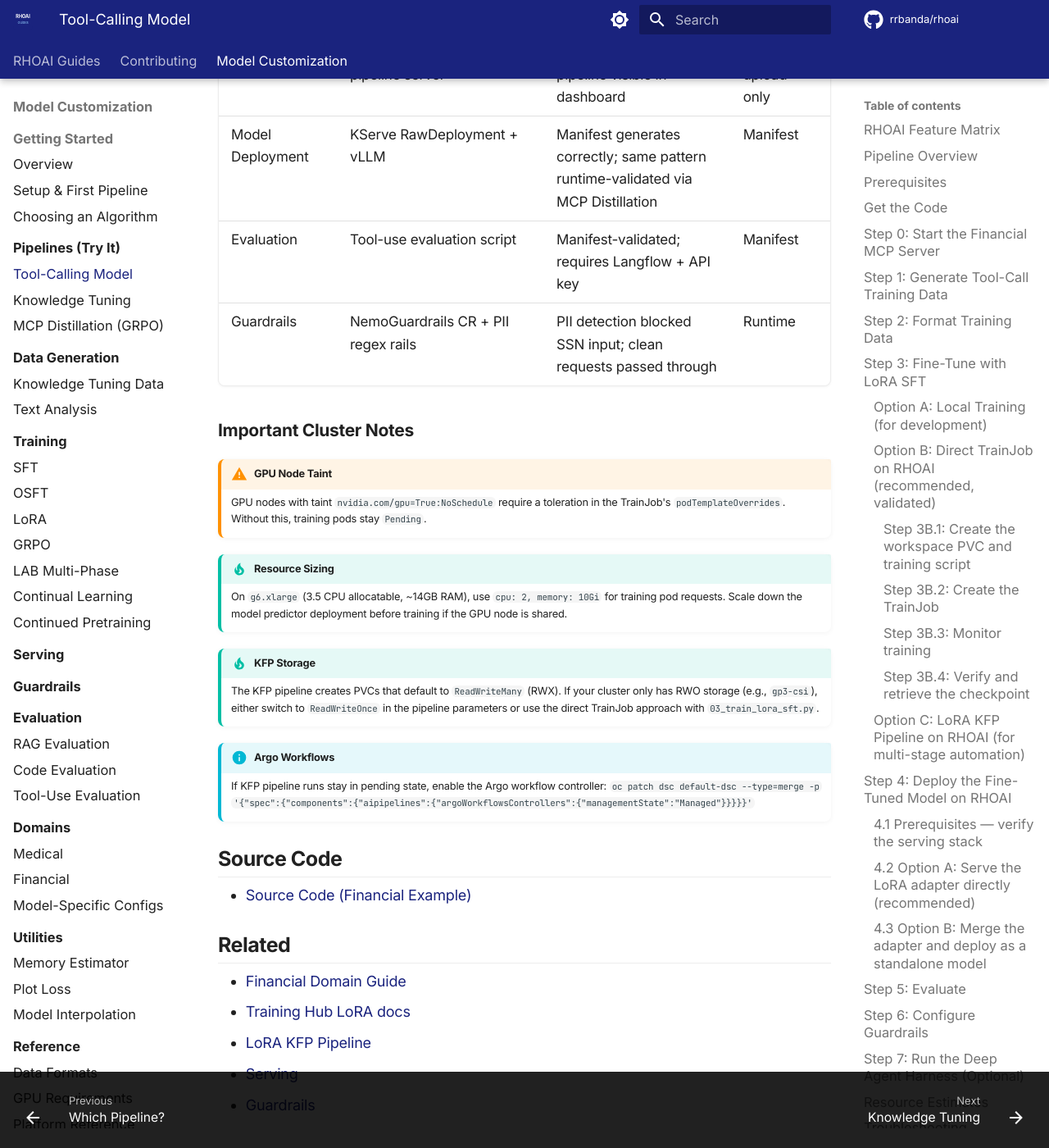
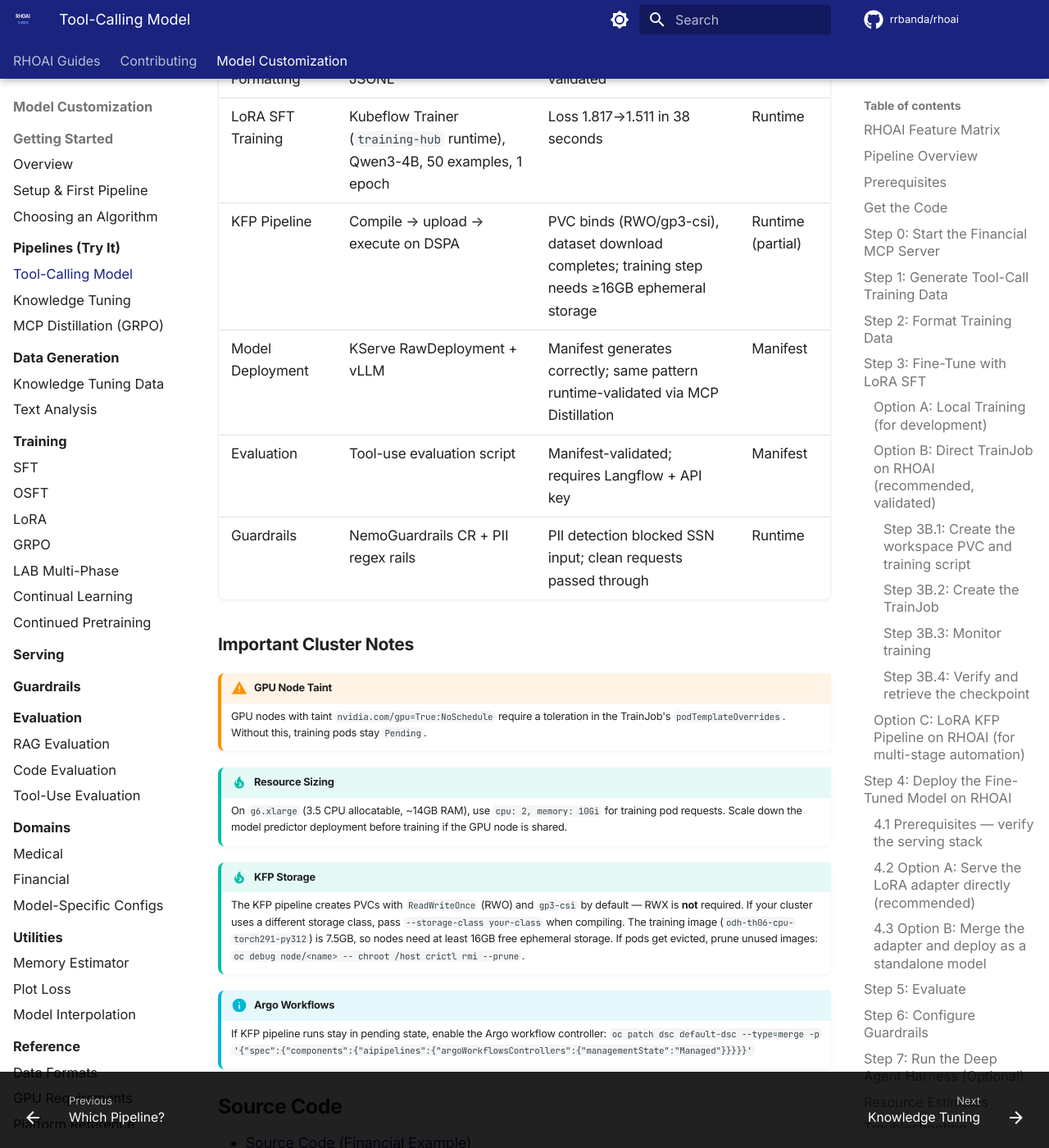
Before and after one commit to rrbanda/rhoai, an MkDocs documentation site: the page built from docs/end-to-end/tool-calling-financial.md, in a window 1280 px wide and 1400 px high, scrolled down 17519 px. Shown: the whole window at 82% size. Built offline with MkDocs 1.6.1 and Material for MkDocs 9.7.7, drawn with Linux system fonts in a browser that asks for light colours; comment, search, counter and statistics services are not loaded; some of the changed text lies outside the part shown.

Commit message:
fix: KFP pipeline uses RWO/gp3-csi, not RWX — update docs and script
The upstream pipelines-components LoRA pipeline already uses
ReadWriteOnce with gp3-csi. Updated script defaults from nfs-csi
to gp3-csi, removed all RWX disclaimers from docs/README, and
added ephemeral storage guidance (nodes need ≥16GB free for the
7.5GB training image). Validation table updated to reflect
runtime-partial status (upload + dataset download confirmed).

````diff
--- a/docs/end-to-end/tool-calling-financial.md
+++ b/docs/end-to-end/tool-calling-financial.md
@@ -175,7 +175,7 @@
 
 ### Option B: Direct TrainJob on RHOAI (recommended, validated)
 
-This approach creates a Kubeflow `TrainJob` custom resource that uses the `training-hub` ClusterTrainingRuntime. It runs directly on the GPU node with no pipeline server or RWX storage required.
+This approach creates a Kubeflow `TrainJob` custom resource that uses the `training-hub` ClusterTrainingRuntime. It runs directly on the GPU node with no pipeline server required.
 
 **Prerequisite:** The `trainer` component must be enabled in your DataScienceCluster, and the `training-hub` ClusterTrainingRuntime must exist:
 
@@ -396,7 +396,7 @@
 The KFP pipeline wraps the same LoRA SFT algorithm in a four-stage automated pipeline. Use this when you need automatic dataset download, evaluation, and model registry as a repeatable workflow.
 
 !!! info "Validation status"
-    The KFP pipeline was successfully compiled and uploaded to the DSPA pipeline server on RHOAI 3.4.2. Pipeline **execution** was not tested due to RWX storage class requirements (the test cluster only has RWO/gp3-csi). The training logic inside the pipeline is the same `training-hub` LoRA SFT that was runtime-validated via direct TrainJob (Option B).
+    The KFP pipeline was compiled, uploaded to the DSPA pipeline server, and executed on RHOAI 3.4.2. The pipeline uses **RWO** storage (`gp3-csi`) — RWX is not required. Dataset download completed successfully. The training step requires nodes with sufficient ephemeral storage (~16GB free) for the 7.5GB training image (`odh-th06-cpu-torch291-py312`). The training logic inside the pipeline is the same `training-hub` LoRA SFT that was runtime-validated via direct TrainJob (Option B).
 
 ```bash
 # Compile the pipeline YAML
@@ -432,7 +432,8 @@
 - `dashboard`, `trainer`, `aipipelines` components enabled in RHOAI
 - `argoWorkflowsControllers` set to `Managed` in the DataScienceCluster
 - Pipeline server (DSPA) running in your namespace
-- RWX storage class (default: `nfs-csi`), or switch to RWO (see [cluster notes](#important-cluster-notes))
+- Storage class with `ReadWriteOnce` support (default: `gp3-csi`); RWX is **not** required
+- Nodes with at least 16GB free ephemeral storage (the training image is 7.5GB)
 - `kubernetes-credentials` secret with cluster API access
 
 Create the required secret:
@@ -691,8 +692,9 @@
 | "MCP Server Distillation flow not found" | `pip install sdg-hub[dev]` |
 | "CUDA out of memory during training" | Enable QLoRA: `--load-in-4bit` (default), or reduce `--max-seq-len` |
 | "Tool call parser error" during inference | Verify `--tool-call-parser` matches model (`hermes` for Qwen3) |
-| KFP pipeline: "storageclass not found" | Set `--storage-class` to your cluster's RWX class |
-| KFP pipeline: "kubernetes-credentials not found" | Create the secret (see Step 3B prerequisites) |
+| KFP pipeline: "storageclass not found" | Set `--storage-class` to your cluster's storage class (default: `gp3-csi`) |
+| KFP pipeline: "kubernetes-credentials not found" | Create the secret (see Step 3C prerequisites) |
+| KFP pipeline: pod evicted (ephemeral-storage) | The training image is 7.5GB; nodes need ≥16GB free ephemeral storage. Prune unused images: `oc debug node/<name> -- chroot /host crictl rmi --prune` |
 
 ## Validated on RHOAI
 
@@ -705,7 +707,7 @@
 | SDG Hub | MCP distillation flow loads, teacher model (Gemini 3.6 Flash) connects | Flow discovers 22 blocks, input dataset builds | Runtime |
 | Data Formatting | Parquet → chat-format JSONL | `tool_calls` structure validated | Runtime |
 | LoRA SFT Training | Kubeflow Trainer (`training-hub` runtime), Qwen3-4B, 50 examples, 1 epoch | Loss 1.817→1.511 in 38 seconds | Runtime |
-| KFP Pipeline | Compile → upload to DSPA pipeline server | 2,367-line YAML, pipeline visible in dashboard | Compile + upload only |
+| KFP Pipeline | Compile → upload → execute on DSPA | PVC binds (RWO/gp3-csi), dataset download completes; training step needs ≥16GB ephemeral storage | Runtime (partial) |
 | Model Deployment | KServe RawDeployment + vLLM | Manifest generates correctly; same pattern runtime-validated via MCP Distillation | Manifest |
 | Evaluation | Tool-use evaluation script | Manifest-validated; requires Langflow + API key | Manifest |
 | Guardrails | NemoGuardrails CR + PII regex rails | PII detection blocked SSN input; clean requests passed through | Runtime |
@@ -719,7 +721,7 @@
     On `g6.xlarge` (3.5 CPU allocatable, ~14GB RAM), use `cpu: 2, memory: 10Gi` for training pod requests. Scale down the model predictor deployment before training if the GPU node is shared.
 
 !!! tip "KFP Storage"
-    The KFP pipeline creates PVCs that default to `ReadWriteMany` (RWX). If your cluster only has RWO storage (e.g., `gp3-csi`), either switch to `ReadWriteOnce` in the pipeline parameters or use the direct TrainJob approach with `03_train_lora_sft.py`.
+    The KFP pipeline creates PVCs with `ReadWriteOnce` (RWO) and `gp3-csi` by default — RWX is **not** required. If your cluster uses a different storage class, pass `--storage-class your-class` when compiling. The training image (`odh-th06-cpu-torch291-py312`) is 7.5GB, so nodes need at least 16GB free ephemeral storage. If pods get evicted, prune unused images: `oc debug node/<name> -- chroot /host crictl rmi --prune`.
 
 !!! info "Argo Workflows"
     If KFP pipeline runs stay in pending state, enable the Argo workflow controller: `oc patch dsc default-dsc --type=merge -p '{"spec":{"components":{"aipipelines":{"argoWorkflowsControllers":{"managementState":"Managed"}}}}}'`
````
Also changed, not shown: end-to-end-examples/tool-calling-financial/README.md (+5 -5 lines), 1 other file.
